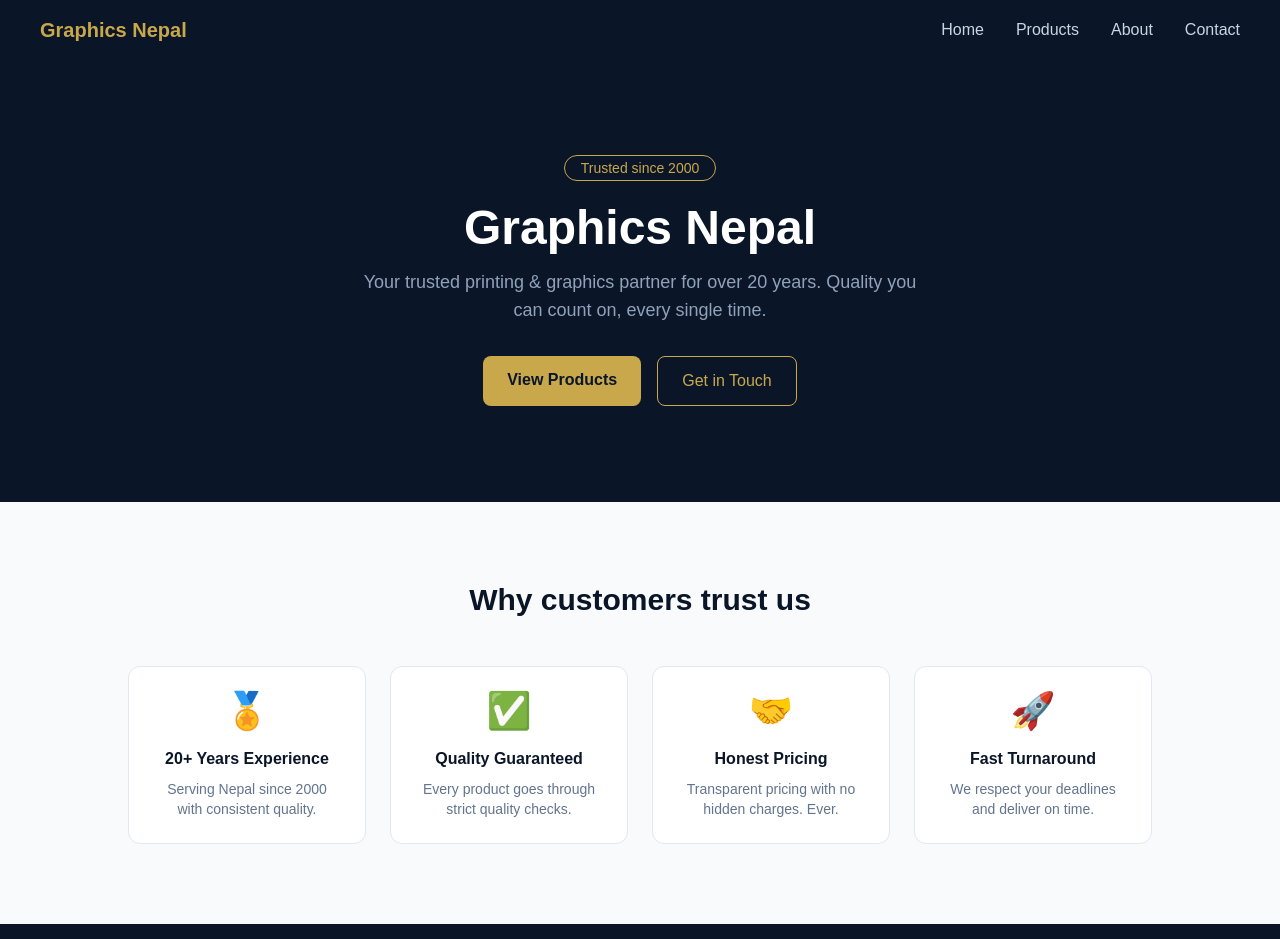
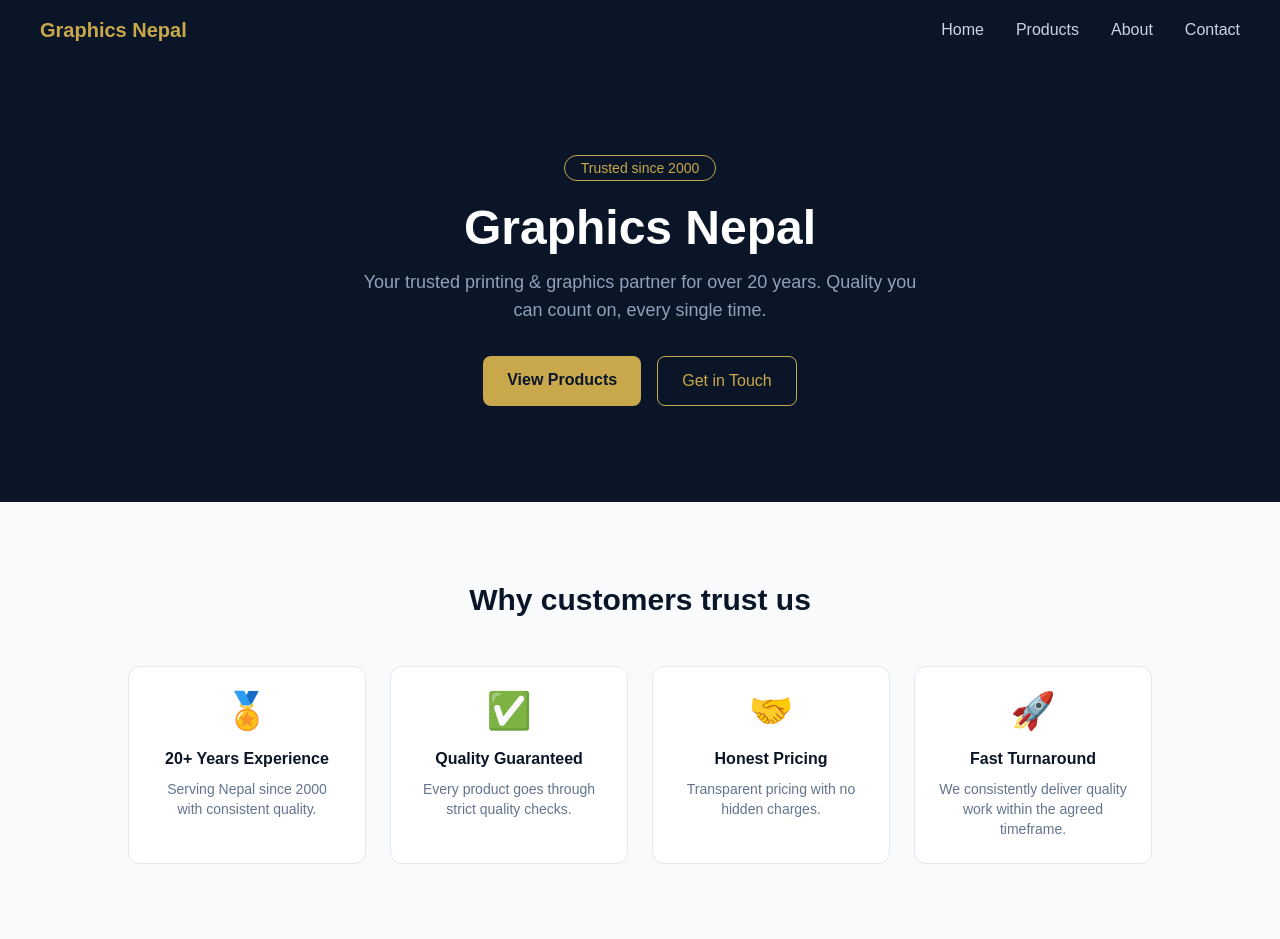
Before and after one commit to Lordwick5/Graphics-Nepal, a Next.js app: page / in a window 1280 px wide. Shown: the top 939 px of the page. Built offline with nearby package versions, Linux system fonts and the light colour scheme.

Commit message:
update: updated the home about section

```diff
--- a/app/page.tsx
+++ b/app/page.tsx
@@ -55,15 +55,15 @@ export default function Home() {
           <div className="bg-white border border-slate-200 rounded-xl p-6 text-center">
             <span className="text-4xl">🤝</span>
             <h3 className="font-semibold text-[#0a1628] mt-4 mb-2">Honest Pricing</h3>
-            <p className="text-slate-500 text-sm">
-              Transparent pricing with no hidden charges. Ever.
-            </p>
+            <p className="text-slate-500 text-sm">Transparent pricing with no hidden charges.</p>
           </div>
 
           <div className="bg-white border border-slate-200 rounded-xl p-6 text-center">
             <span className="text-4xl">🚀</span>
             <h3 className="font-semibold text-[#0a1628] mt-4 mb-2">Fast Turnaround</h3>
-            <p className="text-slate-500 text-sm">We respect your deadlines and deliver on time.</p>
+            <p className="text-slate-500 text-sm">
+              We consistently deliver quality work within the agreed timeframe.
+            </p>
           </div>
         </div>
       </section>
```
